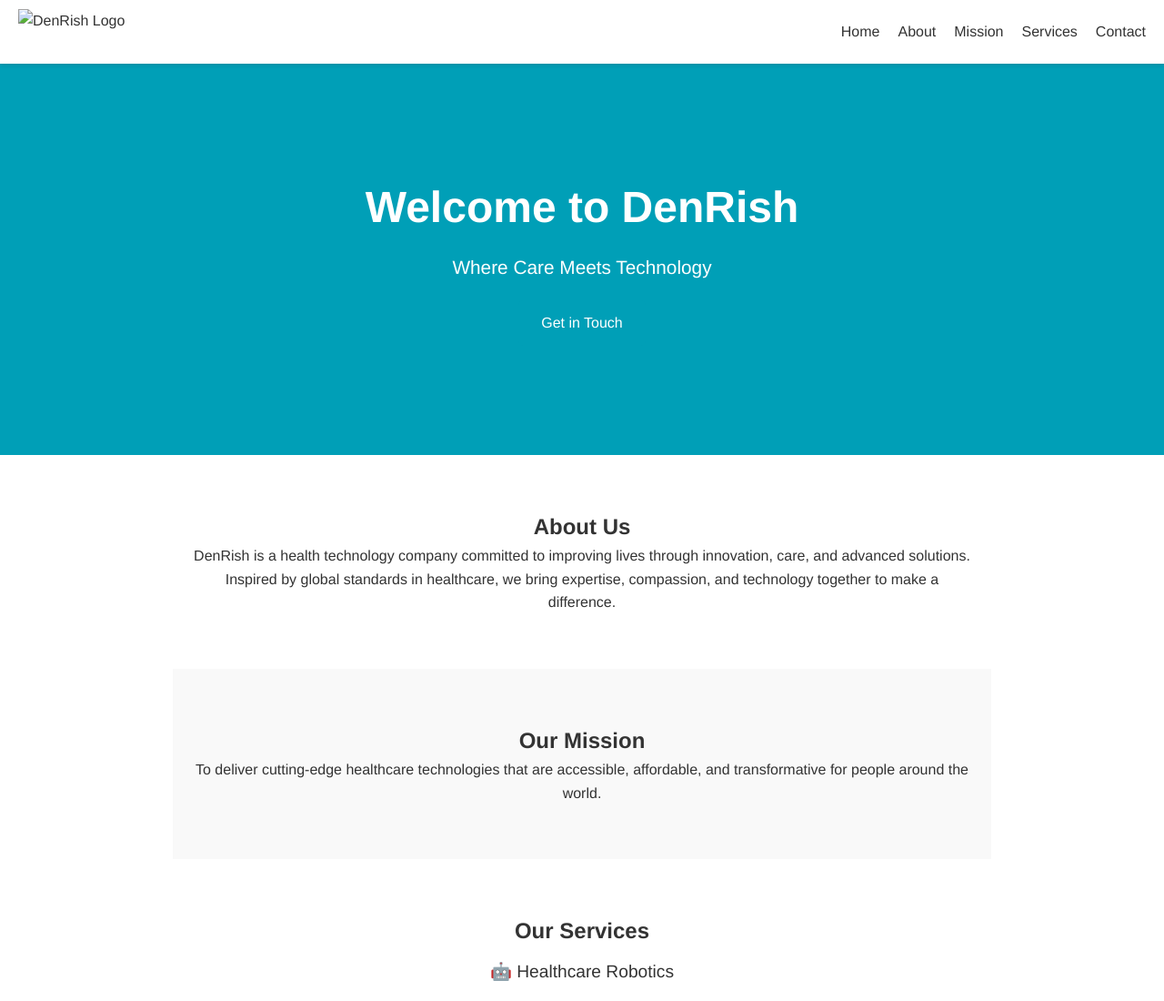
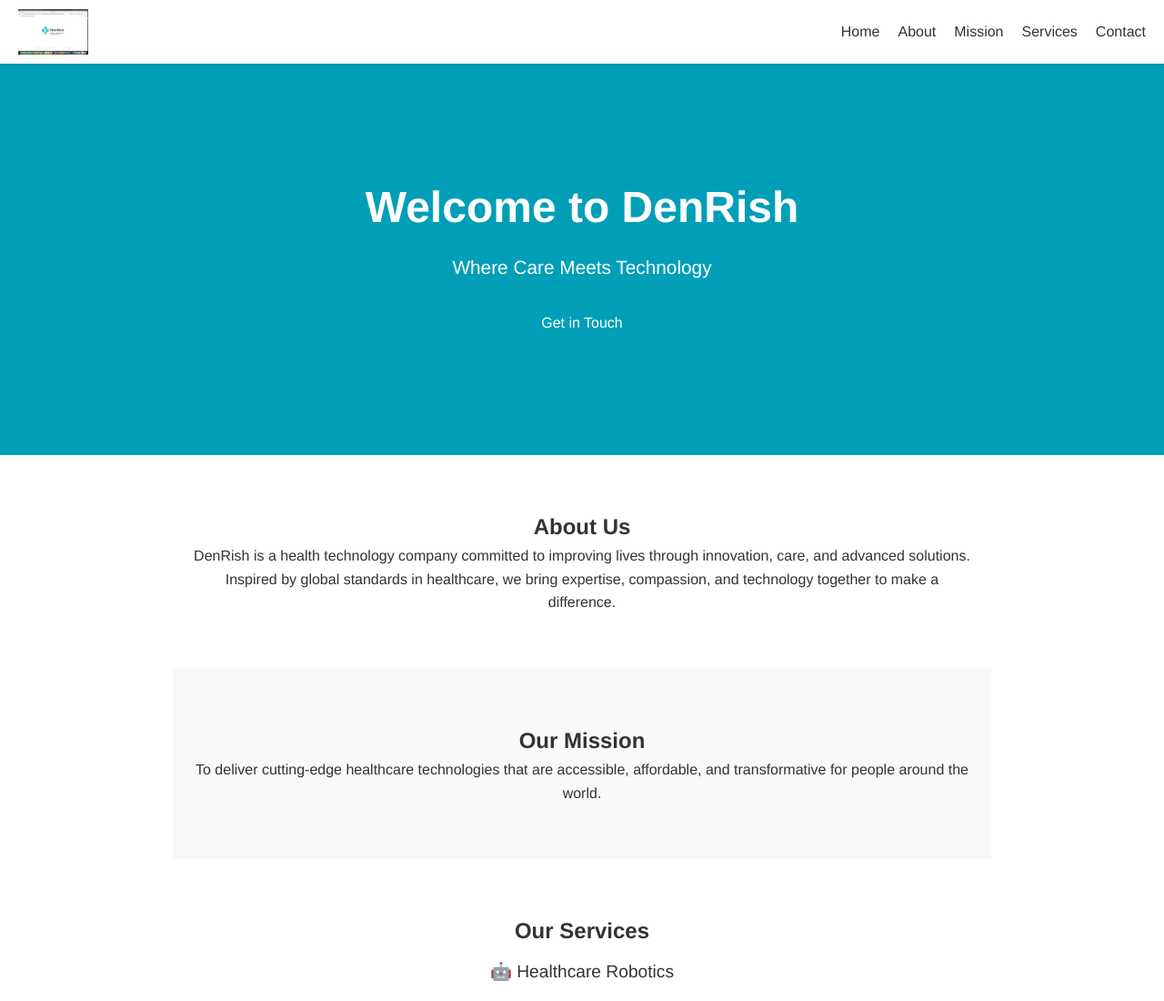
Before and after one commit to git-msp/denrish, a plain HTML site: page denrish-site/index.html in a window 1280 px wide. Shown: the top 1100 px of the page at 91% size. Drawn offline with Linux system fonts and the light colour scheme.

Commit message:
logo renamed

```diff
--- a/denrish-site/index.html
+++ b/denrish-site/index.html
@@ -11,7 +11,7 @@
   <!-- Header -->
   <header>
     <nav class="navbar">
-      <img src="assets/logo.png" alt="DenRish Logo" class="logo" />
+      <img src="assets/Denrishlogo.jpg" alt="DenRish Logo" class="logo" />
       <ul class="nav-links">
         <li><a href="#home">Home</a></li>
         <li><a href="#about">About</a></li>
```
Also changed, not shown: denrish-site/assets/Denrishlogo.jpg (added), denrish-site/assets/Denrishlogo.png (deleted), denrish-site/assets/delete.txt (deleted).
